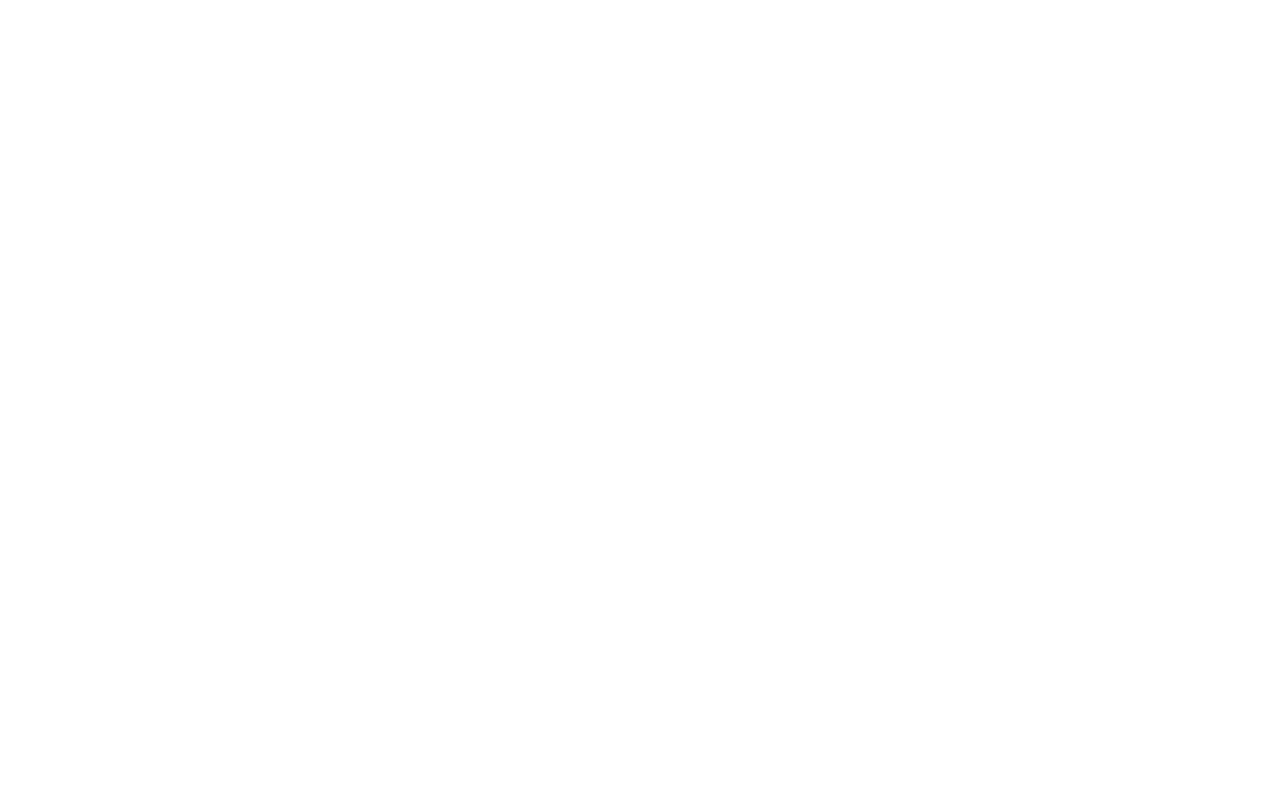
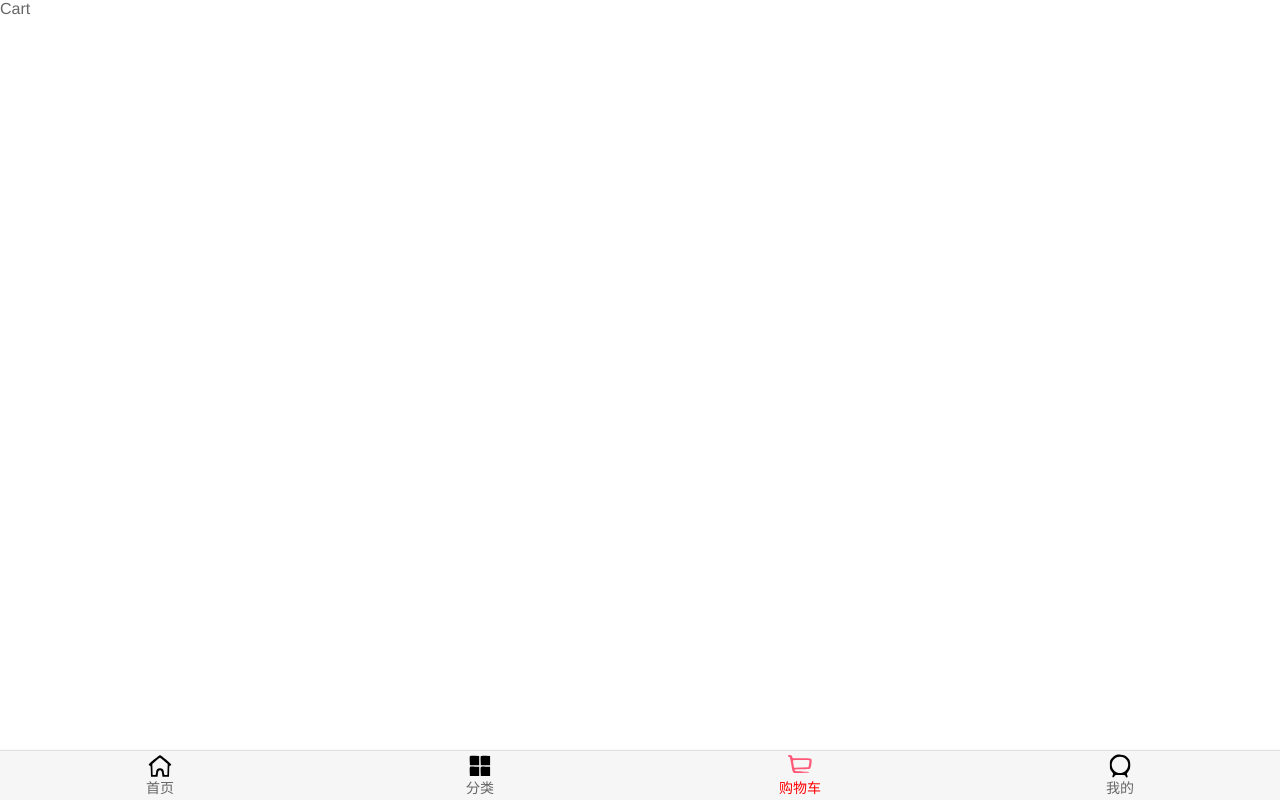
Before and after one commit to ykw0104/mall, a Vue app: page /cart in a window 1280 px wide. Built offline with nearby package versions, Linux system fonts and the light colour scheme.

Commit message:
P151 import TabBar and configure base information in router index.js

```diff
--- a/src/App.vue
+++ b/src/App.vue
@@ -1,10 +1,18 @@
 <template>
-  <div id="app"></div>
+  <div id="app">
+    <router-view></router-view>
+    <main-tab-bar></main-tab-bar>
+  </div>
 </template>
 
 <script>
+import MainTabBar from "components/content/mainTabbar/MainTabBar";
+
 export default {
   name: "App",
+  components: {
+    MainTabBar,
+  },
 };
 </script>
 
--- /dev/null
+++ b/src/components/common/tabbar/TabBar.vue
@@ -0,0 +1,25 @@
+<template>
+  <div id="tab-bar">
+    <slot></slot>
+  </div>
+</template>
+
+<script>
+export default {
+  name: 'TabBar'
+}
+</script>
+
+<style>
+#tab-bar {
+  display: flex;
+  background-color: #f6f6f6;
+
+  position: fixed;
+  left: 0;
+  right: 0;
+  bottom: 0;
+
+  box-shadow: 0 -1px 1px rgba(100, 100, 100, 0.2);
+}
+</style>
--- /dev/null
+++ b/src/components/common/tabbar/TabBarItem.vue
@@ -0,0 +1,57 @@
+<template>
+  <div class="tab-bar-item" @click="itemClick">
+    <div v-if="!isActive">
+      <slot name="item-icon"></slot>
+    </div>
+    <div v-else>
+      <slot name="item-icon-active"></slot>
+    </div>
+    <div :style="activeStyle">
+      <slot name="item-text"></slot>
+    </div>
+
+  </div>
+</template>
+
+<script>
+export default {
+  name: "TabBarItem",
+  props: {
+    path: String,
+    activeColor: {
+      type: String,
+      // 设置激活的文字颜色
+      default: "#f00",
+    },
+  },
+  computed: {
+    isActive() {
+      return this.$route.path.indexOf(this.path) !== -1;
+    },
+    activeStyle() {
+      return this.isActive ? { color: this.activeColor } : {};
+    },
+  },
+  methods: {
+    itemClick() {
+      this.$router.replace(this.path);
+    },
+  },
+};
+</script>
+
+<style>
+.tab-bar-item {
+  flex: 1;
+  text-align: center;
+  height: 49px;
+  font-size: 14px;
+}
+.tab-bar-item img {
+  width: 24px;
+  height: 24px;
+  margin-top: 3px;
+  vertical-align: middle;
+  margin-bottom: 2px;
+}
+</style>
--- /dev/null
+++ b/src/components/content/mainTabbar/MainTabBar.vue
@@ -0,0 +1,42 @@
+<template>
+  <tab-bar>
+    <tab-bar-item path="/home">
+      <img slot="item-icon" src="~assets/img/tabbar/home.svg" />
+      <img slot="item-icon-active" src="~assets/img/tabbar/home_active.svg" />
+      <div slot="item-text">首页</div>
+    </tab-bar-item>
+    <tab-bar-item path="/category">
+      <img slot="item-icon" src="~assets/img/tabbar/category.svg" />
+      <img slot="item-icon-active" src="~assets/img/tabbar/category_active.svg" />
+      <div slot="item-text">分类</div>
+    </tab-bar-item>
+    <tab-bar-item path="/cart">
+      <img slot="item-icon" src="~assets/img/tabbar/shopcart.svg" />
+      <img slot="item-icon-active" src="~assets/img/tabbar/shopcart_active.svg" />
+      <div slot="item-text">购物车</div>
+    </tab-bar-item>
+    <tab-bar-item path="/profile">
+      <img slot="item-icon" src="~assets/img/tabbar/profile.svg" />
+      <img slot="item-icon-active" src="~assets/img/tabbar/profile_active.svg" />
+      <div slot="item-text">我的</div>
+    </tab-bar-item>
+  </tab-bar>
+</template>
+
+<script>
+import TabBar from "components/common/tabbar/TabBar";
+import TabBarItem from "components/common/tabbar/TabBarItem";
+
+export default {
+  name: "MainTarBar",
+  components: {
+    TabBar,
+    TabBarItem,
+  },
+  data() {
+    return {};
+  },
+};
+</script>
+<style scoped>
+</style>
--- a/src/router/index.js
+++ b/src/router/index.js
@@ -1,14 +1,39 @@
 import Vue from 'vue'
 import VueRouter from 'vue-router'
+
+const Home = () => import("views/home/Home")
+const Profile = () => import('views/profile/Profile')
+const Cart = () => import('views/cart/Cart')
+const Category = () => import('views/category/Category')
 
 Vue.use(VueRouter)
 
 const routes = [
+  {
+    path: '',
+    redirect: '/home'
+  },
+  {
+    path: '/home',
+    component: Home
+  },
+  {
+    path: '/profile',
+    component: Profile
+  },
+  {
+    path: '/cart',
+    component: Cart
+  },
+  {
+    path: '/category',
+    component: Category
+  }
 ]
 
 const router = new VueRouter({
   mode: 'history',
-  base: process.env.BASE_URL,
+  // base: process.env.BASE_URL,
   routes
 })
 
--- /dev/null
+++ b/src/views/cart/Cart.vue
@@ -0,0 +1,11 @@
+<template>
+  <div>Cart</div>
+</template>
+
+<script>
+export default {
+  name: "Cart",
+};
+</script>
+<style>
+</style>
--- /dev/null
+++ b/src/views/category/Category.vue
@@ -0,0 +1,11 @@
+<template>
+  <div>Category</div>
+</template>
+
+<script>
+export default {
+  name: "Category",
+};
+</script>
+<style>
+</style>
--- /dev/null
+++ b/src/views/home/Home.vue
@@ -0,0 +1,11 @@
+<template>
+  <div>Home</div>
+</template>
+
+<script>
+export default {
+  name: "Home",
+};
+</script>
+<style>
+</style>
--- /dev/null
+++ b/src/views/profile/Profile.vue
@@ -0,0 +1,11 @@
+<template>
+  <div>Profile</div>
+</template>
+
+<script>
+export default {
+  name: "Profile",
+};
+</script>
+<style>
+</style>
```
